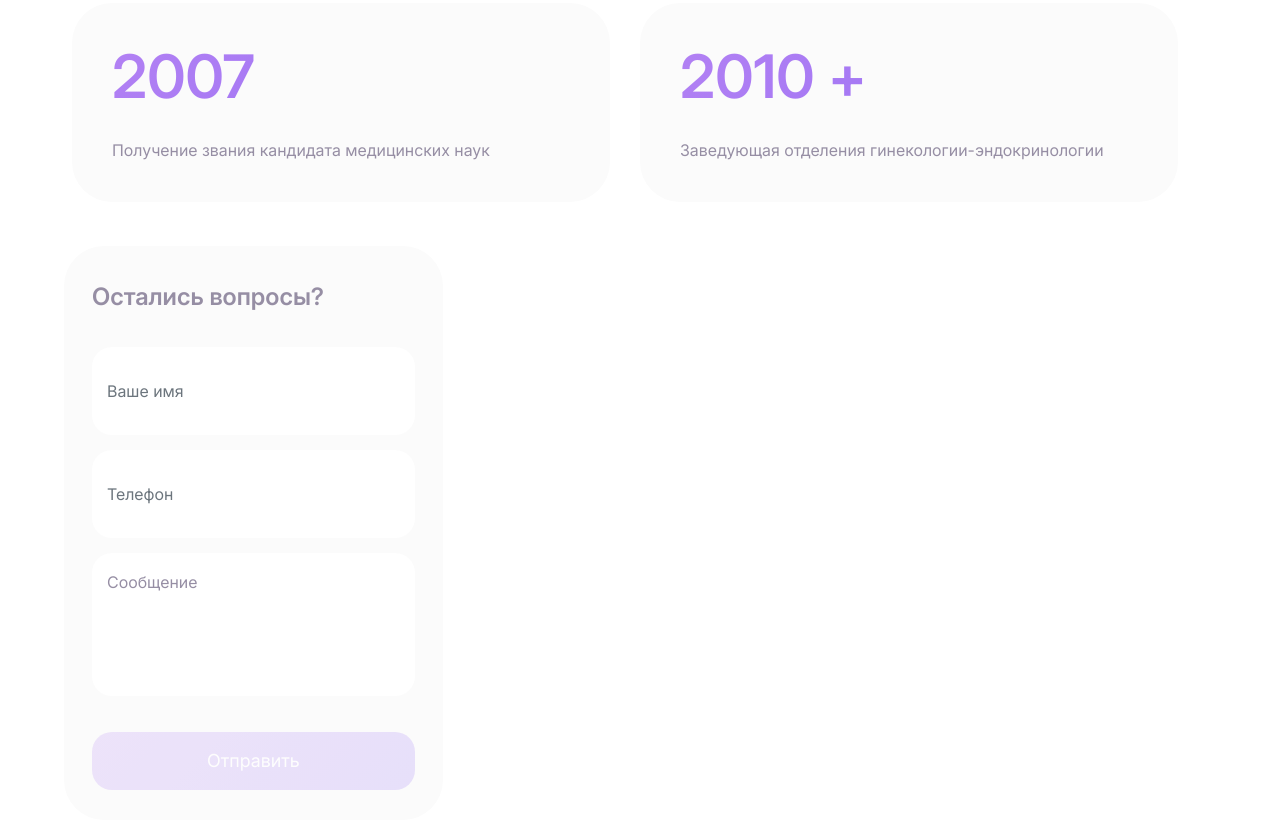
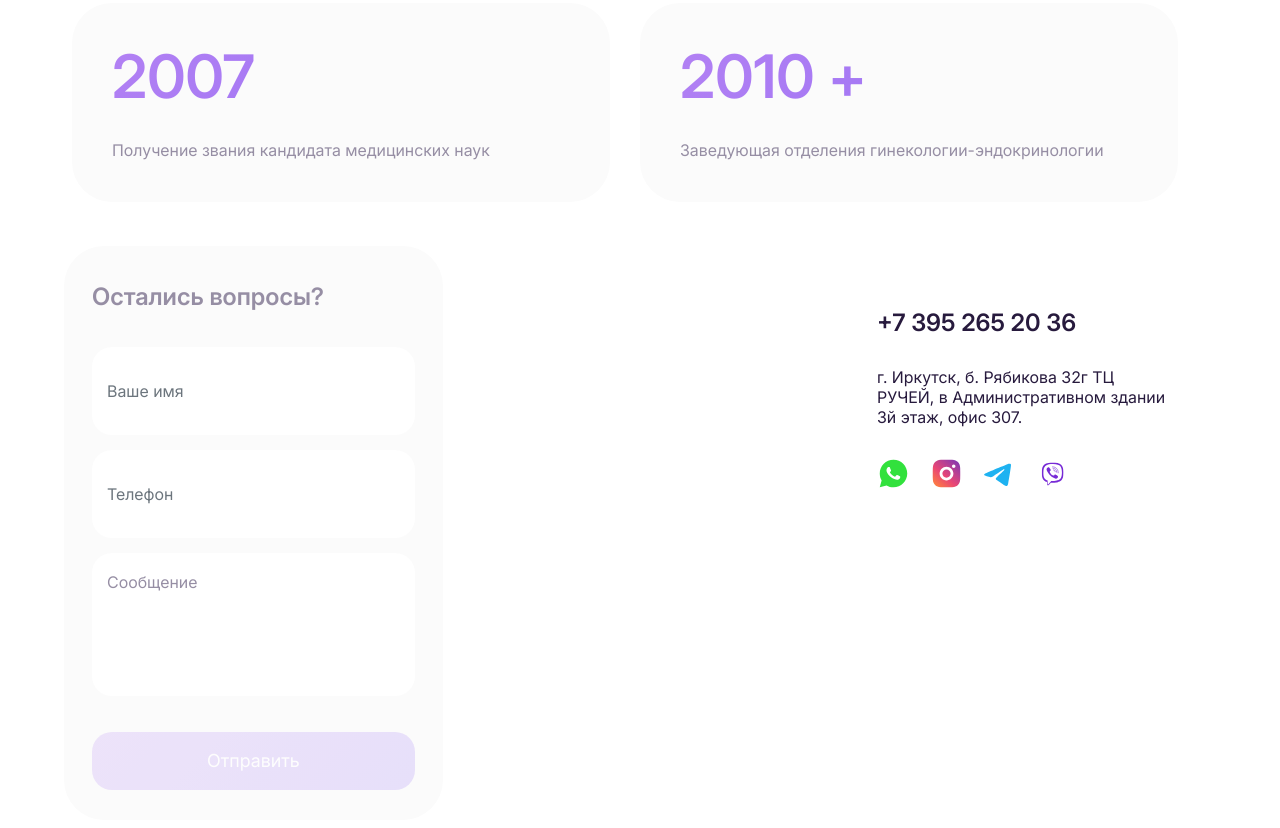
Before and after one commit to lilitantonyanwork/med-site, a plain HTML site: page about.html in a window 1280 px wide. Shown: the part 1422-2250 px from the top of the page. Drawn offline with Linux system fonts and the light colour scheme.

Commit message:
add files

```diff
--- a/about.html
+++ b/about.html
@@ -206,7 +206,7 @@
                     </div>
                 </form>
             </div>
-            <div class="col-md-8">
+            <div class="col-md-8 position-relative">
                 <div id="map"></div>
                 <div class="contact-info">
                     <h2 class="contact-title">+7 395 265 20 36</h2>
--- /dev/null
+++ b/locales/bootstrap-datepicker.ru.min.js
@@ -0,0 +1 @@
+!function(a){a.fn.datepicker.dates.ru={days:["Воскресенье","Понедельник","Вторник","Среда","Четверг","Пятница","Суббота"],daysShort:["Вск","Пнд","Втр","Срд","Чтв","Птн","Суб"],daysMin:["Вс","Пн","Вт","Ср","Чт","Пт","Сб"],months:["Январь","Февраль","Март","Апрель","Май","Июнь","Июль","Август","Сентябрь","Октябрь","Ноябрь","Декабрь"],monthsShort:["Янв","Фев","Мар","Апр","Май","Июн","Июл","Авг","Сен","Окт","Ноя","Дек"],today:"Сегодня",clear:"Очистить",format:"dd.mm.yyyy",weekStart:1,monthsTitle:"Месяцы"}}(jQuery);
```
Also changed, not shown: appointment.html (+1 -1 lines), price-inner.html (+1 -1 lines), price-list.html (+1 -1 lines), webinar.html (+1 -1 lines).
